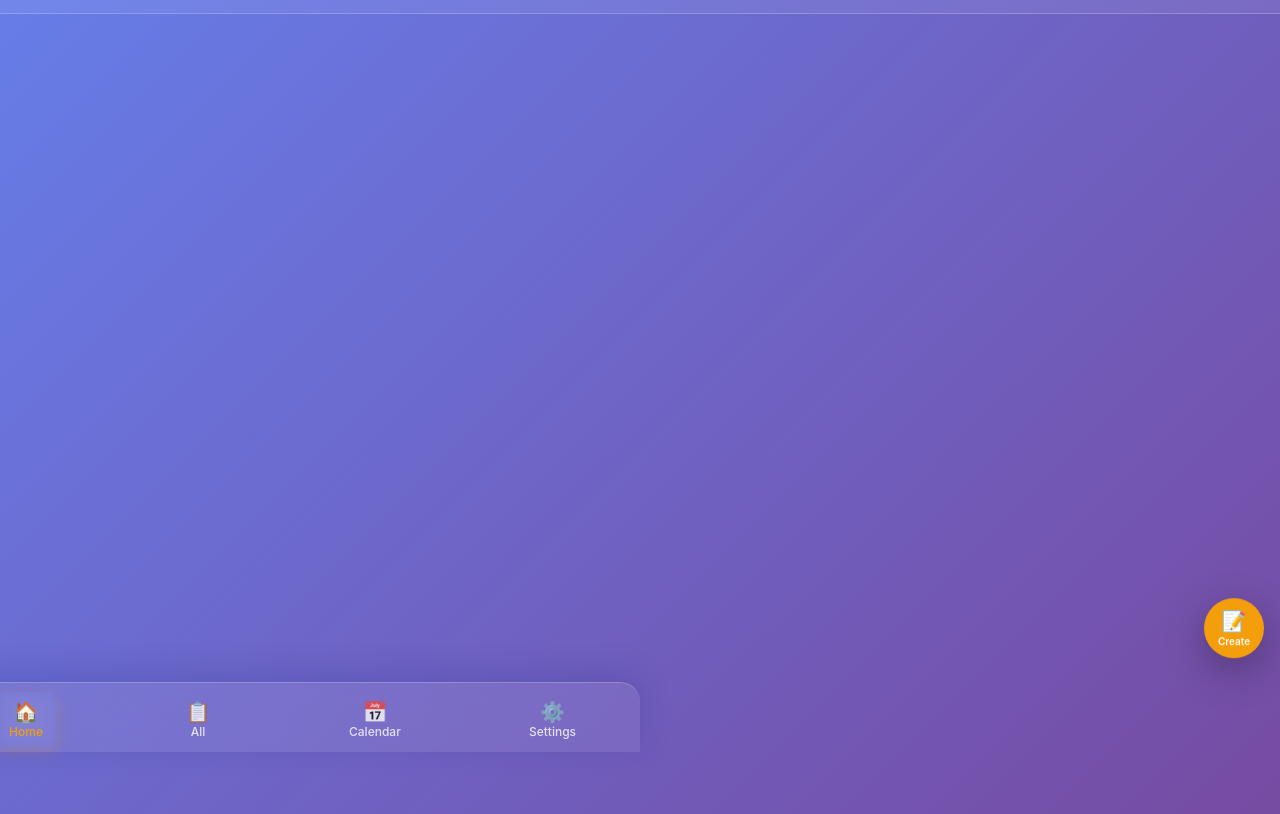
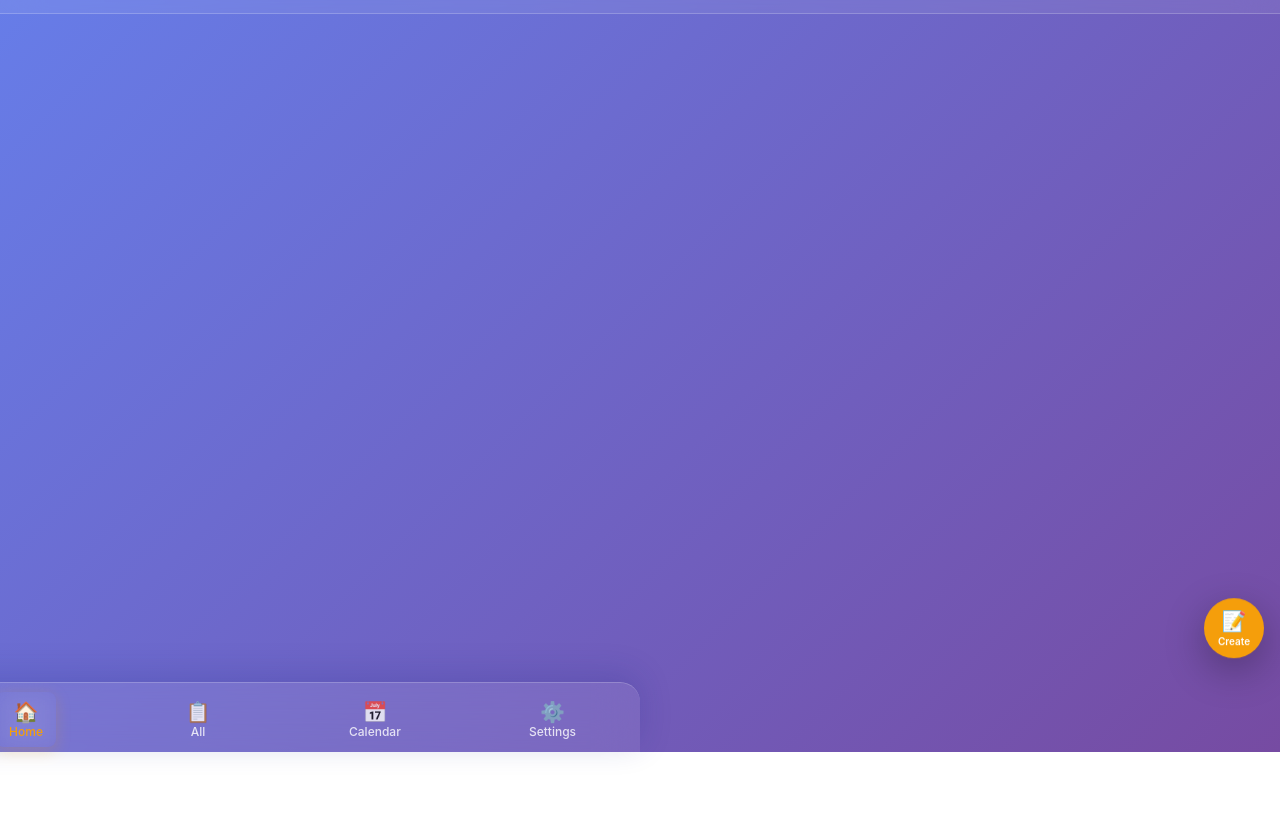
Before and after one commit to DragonNight14/StudyFlow-V0.3, a website: page index.html in a window 1280 px wide. Shown: the part 48-862 px from the top of the page. After the commit the page ends 800 px from the top, so only its background shows below. Drawn offline with Linux system fonts and the light colour scheme.

Commit message:
Add files via upload

```diff
--- a/styles.css
+++ b/styles.css
@@ -48,14 +48,24 @@
   font-family: inherit;
 }
 
+html {
+  height: 100%;
+  overflow-x: hidden;
+  position: fixed;
+  width: 100%;
+}
+
 body {
   font-family: -apple-system, BlinkMacSystemFont, 'Segoe UI', Roboto, 'Helvetica Neue', Arial, sans-serif;
   background: linear-gradient(135deg, var(--primary-color) 0%, var(--secondary-color) 100%);
-  min-height: 100vh;
+  height: 100vh;
+  height: 100dvh; /* Dynamic viewport height for mobile */
   color: var(--text-primary);
   overflow-x: hidden;
+  overflow-y: auto;
   -webkit-font-smoothing: antialiased;
   -moz-osx-font-smoothing: grayscale;
+  position: relative;
 }
 
 /* Quick Background Menu */
```
